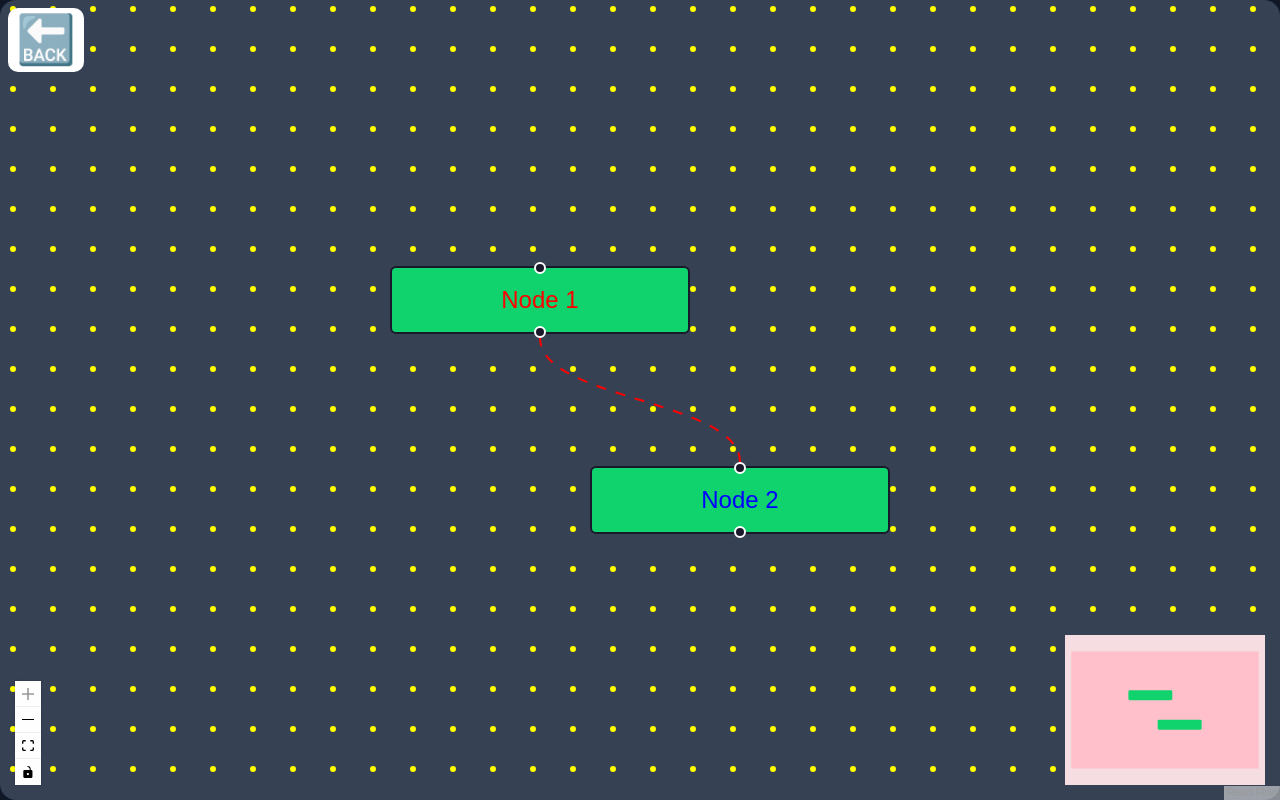
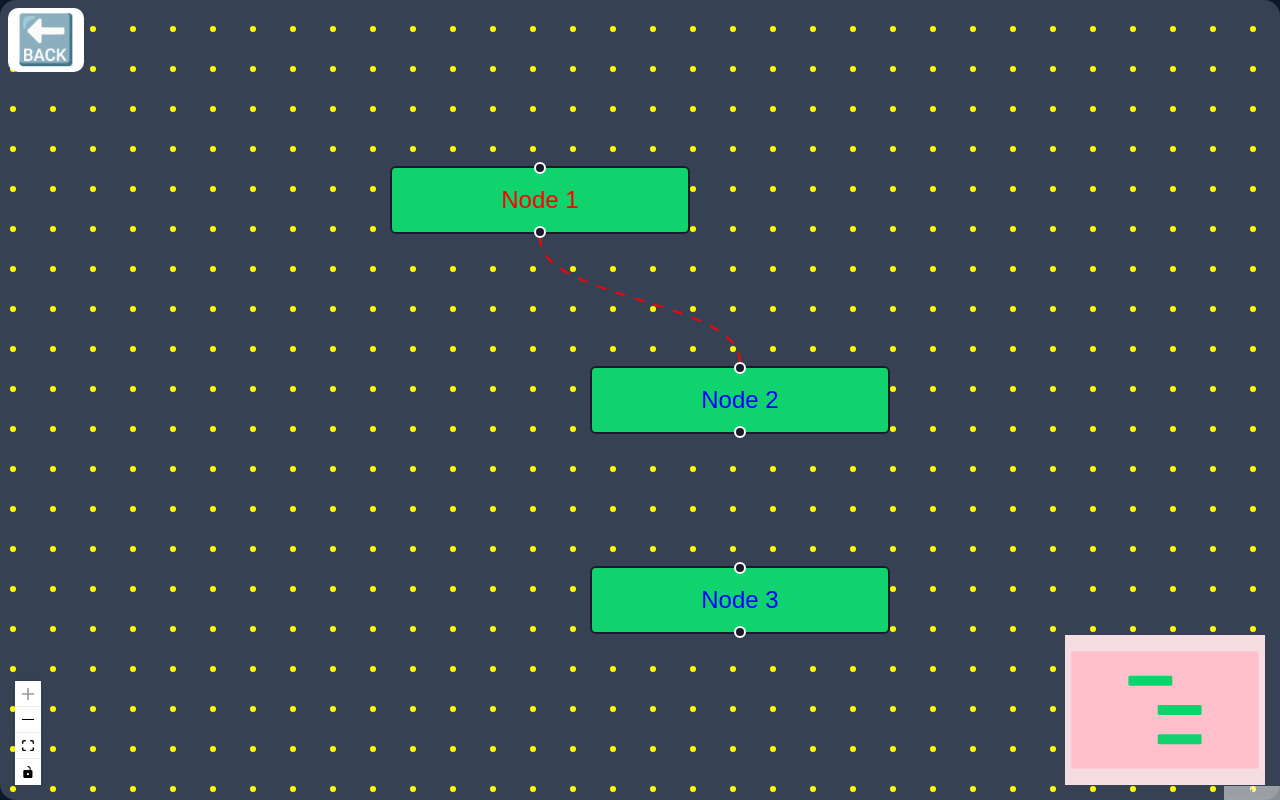
Before and after one commit to 17Swagat/Mulhite_LLM_Interface, a Next.js app: page /graph in a window 1280 px wide. Built offline with nearby package versions, Linux system fonts and the light colour scheme.

Commit message:
Reactflow: Basic code to add Edges

```diff
--- a/src/app/(graph)/graph/page.tsx
+++ b/src/app/(graph)/graph/page.tsx
@@ -1,5 +1,7 @@
 "use client";
 // import { useEffect } from "react";
+import { useCallback } from "react";
+
 import {
     ReactFlow,
     Background,
@@ -9,6 +11,8 @@ import {
     Controls,
     useNodesState,
     useEdgesState,
+    Connection,
+    addEdge,
 } from "@xyflow/react";
 import "@xyflow/react/dist/style.css";
 
@@ -25,6 +29,12 @@ const initialNodes: Node[] = [
         data: { label: "Node 2" },
         style: { color: "blue", backgroundColor: "rgba(16, 211, 110, 1)" },
     },
+    {
+        id: "3",
+        position: { x: 100, y: 200 },
+        data: { label: "Node 3" },
+        style: { color: "blue", backgroundColor: "rgba(16, 211, 110, 1)" },
+    },
 ];
 
 const initialEdges: Edge[] = [
@@ -37,17 +47,23 @@ const initialEdges: Edge[] = [
     },
 ];
 
+
 export default function Graph() {
     const [nodes, setNodes, onNodesChange] = useNodesState(initialNodes);
     const [edges, setEdges, onEdgesChange] = useEdgesState(initialEdges);
 
+    const onConnect = useCallback((connection: Connection) => {
+        const edge:Edge = { ...connection, animated: true, id: `${edges.length + 1}`, style: { stroke: "red" } };
+        setEdges(prevEdges => addEdge(edge, prevEdges))
+    }, [setEdges]);
+
     return (
         // <div className="w-[85%] h-[90%] bg-gray-700  text-6xl rounded-2xl">
         <div className="w-screen h-screen bg-gray-700  text-6xl rounded-2xl">
-            <ReactFlow fitView nodes={nodes} edges={edges} onNodesChange={onNodesChange} onEdgesChange={onEdgesChange}>
+            <ReactFlow fitView nodes={nodes} edges={edges} onNodesChange={onNodesChange} onEdgesChange={onEdgesChange} onConnect={onConnect} >
                 <Background color="rgba(255, 255, 0)" size={3} />
                 <Controls style={{ color: "black" }} />
-                <MiniMap style={{ backgroundColor: "pink" }}/>
+                <MiniMap style={{ backgroundColor: "pink" }} />
             </ReactFlow>
         </div>
     );
```
